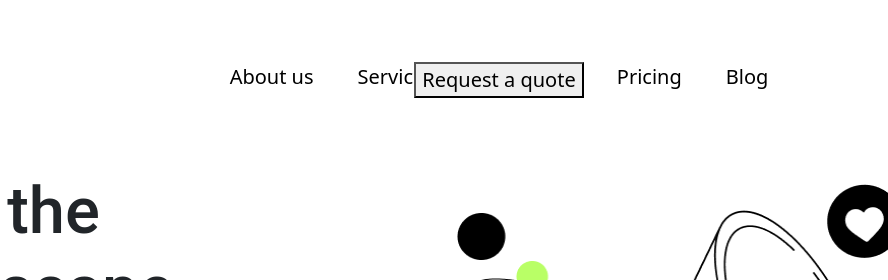
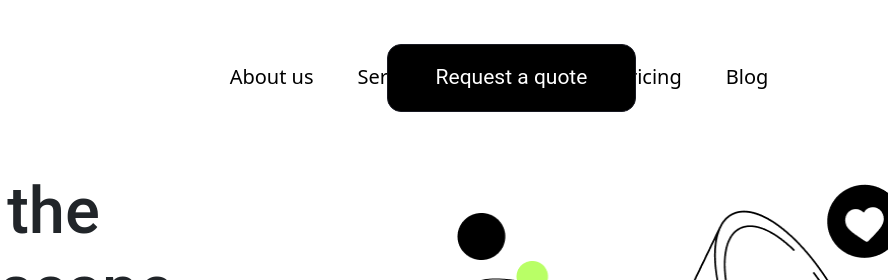
Before and after one commit to Ali-Raza07/Amazon-clone, a plain HTML site: page New folder (5)/indx.html in a window 1280 px wide. In both pictures the pointer is over the button "Request a quote". Shown: the top 280 px of the page, 392-1280 px from the left. Drawn offline with nearby package versions, Linux system fonts and the light colour scheme.

Commit message:
style.css

```diff
--- a/New folder (5)/style.css
+++ b/New folder (5)/style.css
@@ -35,7 +35,7 @@ li {
     margin-top: -35px;
 }
 
-.btn-lg2{
+.btn-1{
     height: 68px;
     width: 249px;
     background-color: white;
@@ -51,10 +51,10 @@ li {
     color: black;
 }
 
-.btn-outline-success:hover {
-    background-color: #F6F6F6;
+.btn-1:hover {
+    background-color: black;
+    color: white;
 }
-
 .h1{
     margin-top: 100px;
 }
```
